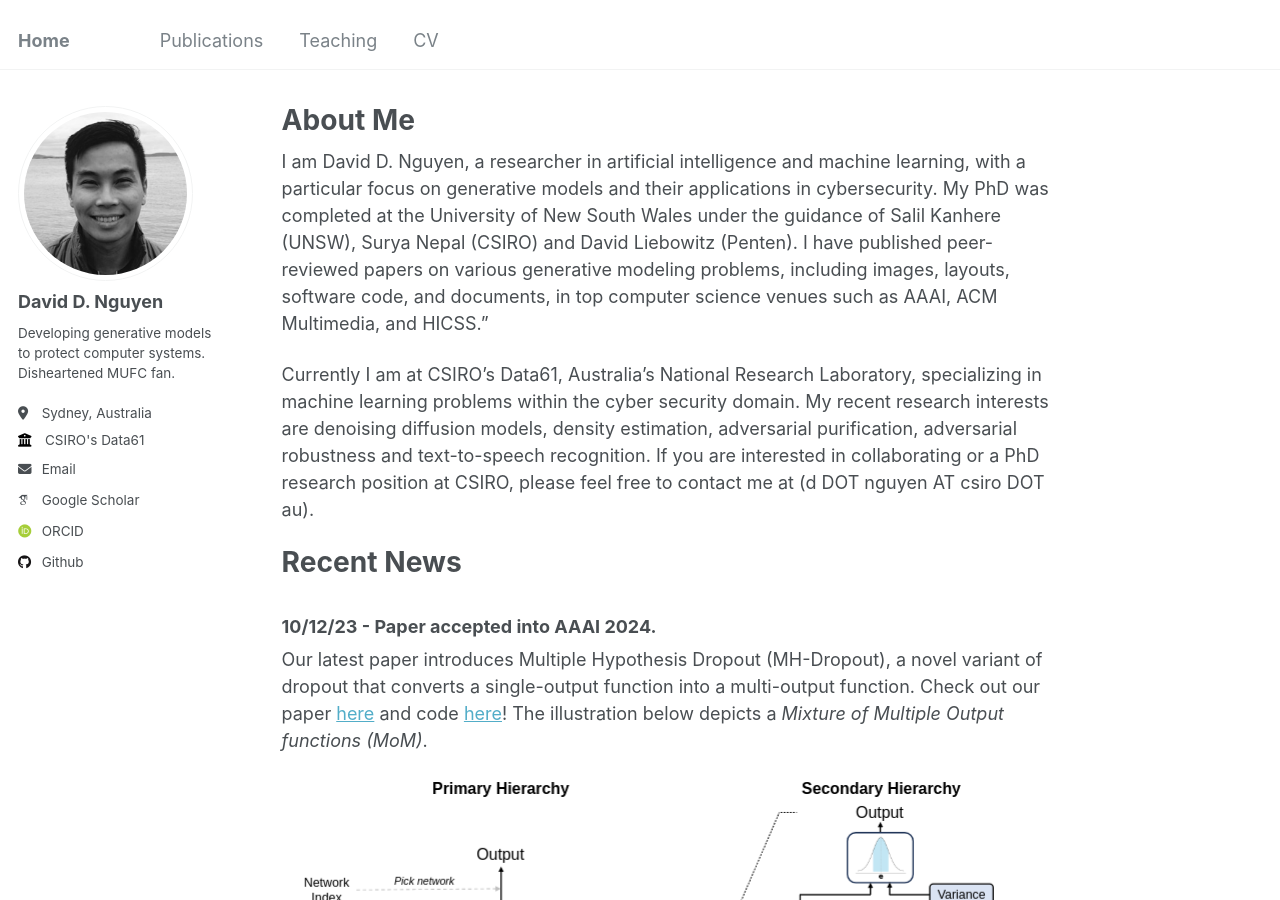
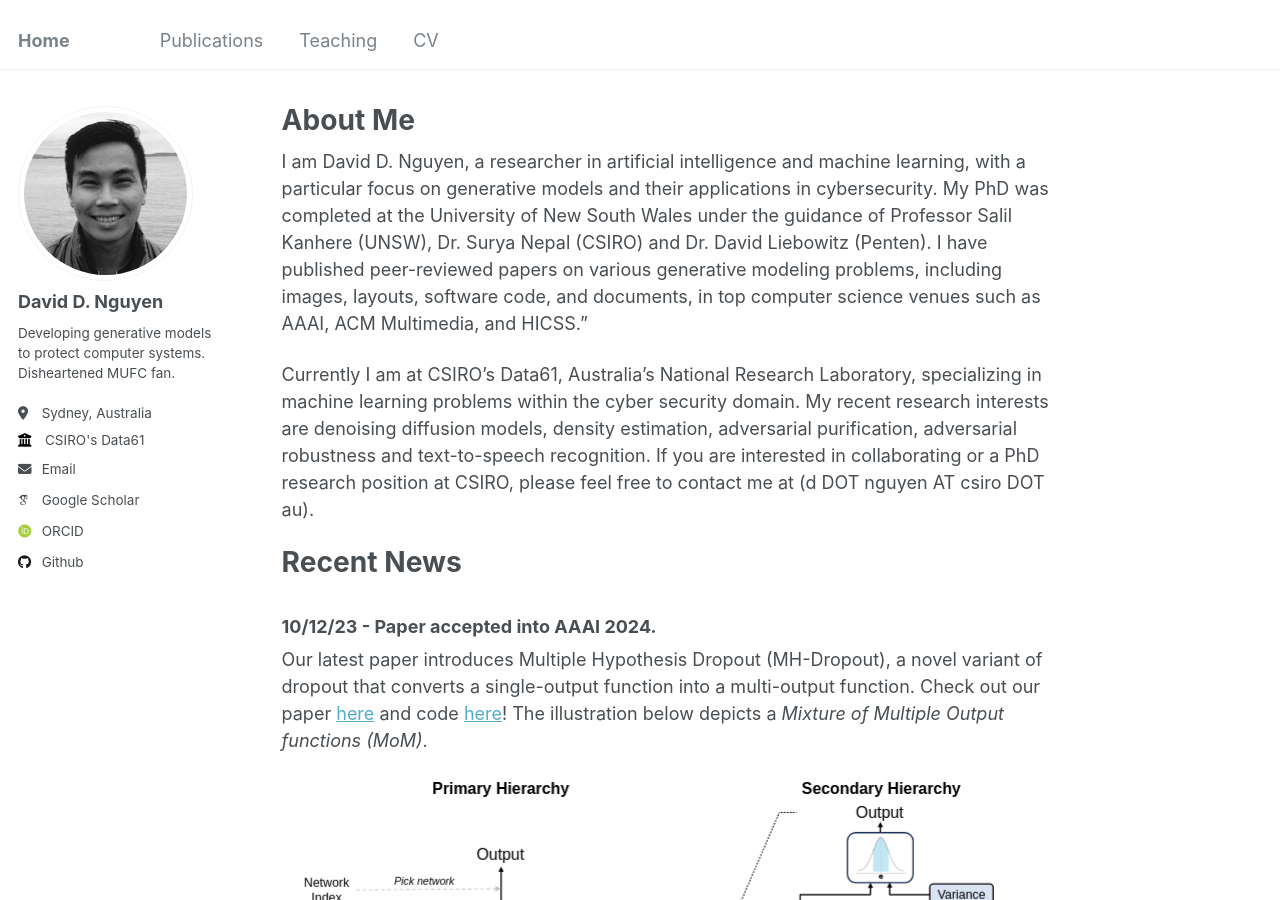
Before and after one commit to dngu7/dngu7.github.io, a Jekyll site: the page built from _pages/about.md, in a window 1280 px wide and 900 px high. Built offline with Jekyll 4.4.1, drawn with Linux system fonts in a browser that asks for light colours; some web fonts are replaced.

Commit message:
first commit

```diff
--- a/_pages/about.md
+++ b/_pages/about.md
@@ -9,7 +9,7 @@ redirect_from:
 ---
 
 I am David D. Nguyen, a researcher in artificial intelligence and machine learning, with a particular focus on generative models and their applications in cybersecurity.
-My PhD was completed at the University of New South Wales under the guidance of Salil Kanhere (UNSW), Surya Nepal (CSIRO) and David Liebowitz (Penten).
+My PhD was completed at the University of New South Wales under the guidance of Professor Salil Kanhere (UNSW), Dr. Surya Nepal (CSIRO) and Dr. David Liebowitz (Penten).
 I have published peer-reviewed papers on various generative modeling problems, including images, layouts, software code, and documents, in top computer science venues such as AAAI, ACM Multimedia, and HICSS."
 
 Currently I am at CSIRO's Data61, Australia's National Research Laboratory, specializing in machine learning problems within the cyber security domain.
```
